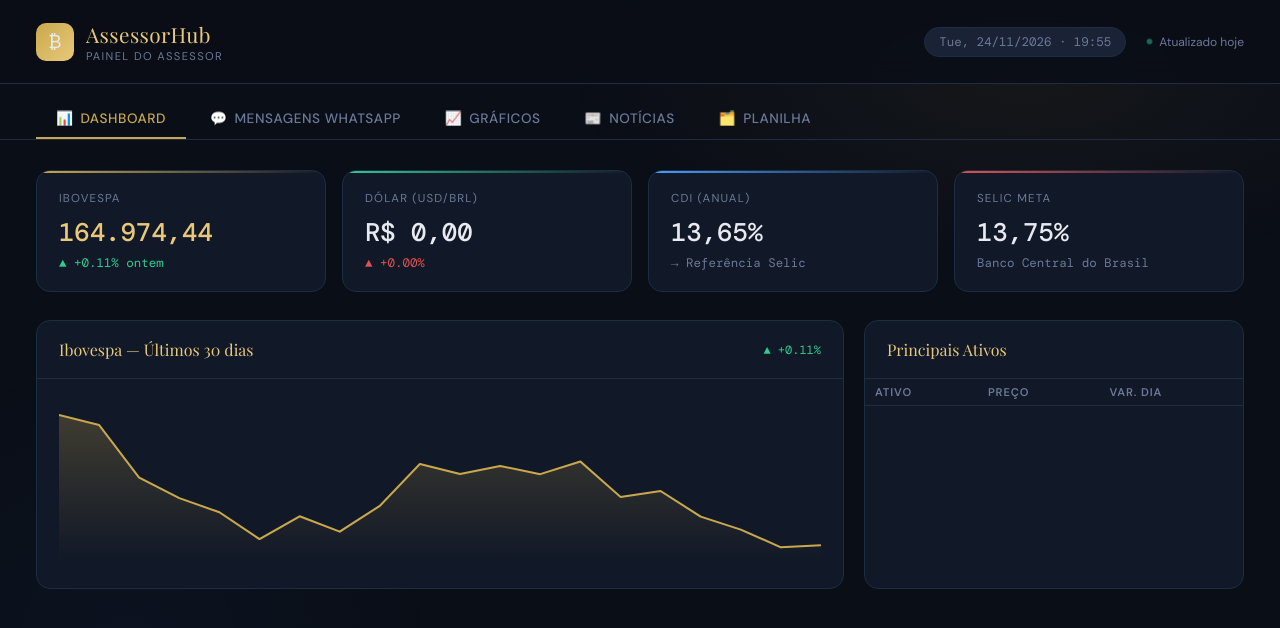
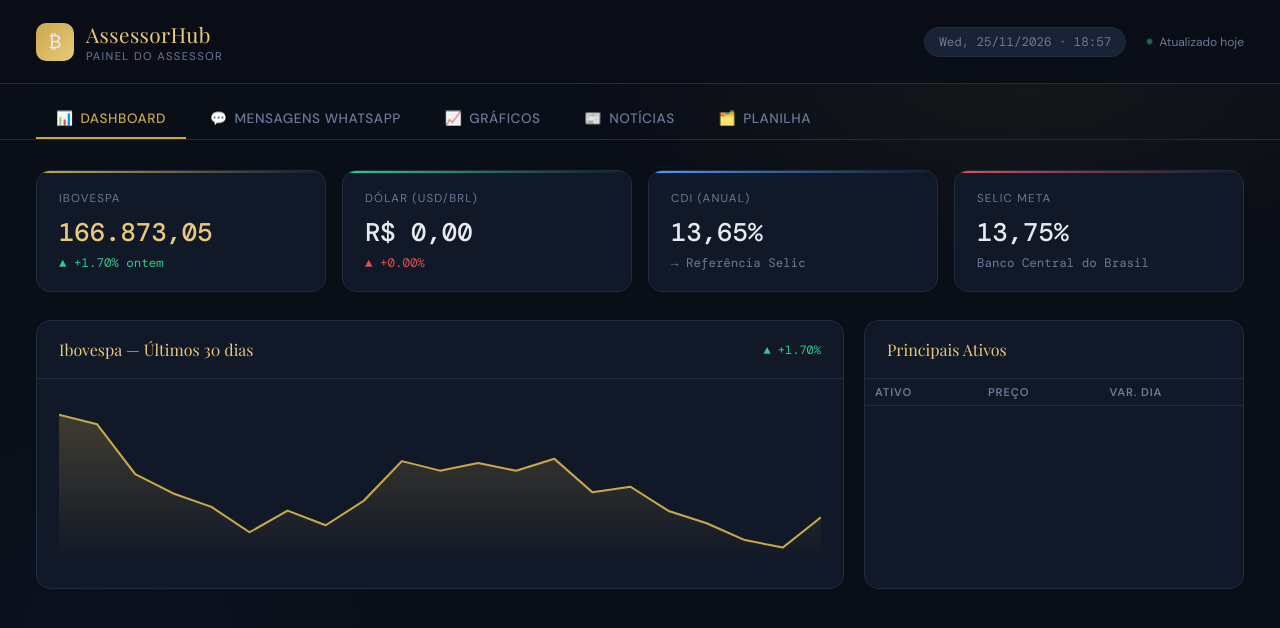
Before and after one commit to joaoferracin/assessor-hub, a plain HTML site: page index.html in a window 1280 px wide. Drawn offline with nearby package versions, Linux system fonts and the light colour scheme.

Commit message:
🔄 Hub atualizado — 25/11/2026 18:57

```diff
--- a/index.html
+++ b/index.html
@@ -3,7 +3,7 @@
 <head>
 <meta charset="UTF-8">
 <meta name="viewport" content="width=device-width, initial-scale=1.0">
-<title>AssessorHub — 24/11/2026</title>
+<title>AssessorHub — 25/11/2026</title>
 <link href="https://fonts.googleapis.com/css2?family=Playfair+Display:wght@400;700&family=DM+Sans:wght@300;400;500;600&family=DM+Mono:wght@400;500&display=swap" rel="stylesheet">
 <style>
   :root {
@@ -135,7 +135,7 @@
     </div>
   </div>
   <div style="display:flex;align-items:center;gap:20px;">
-    <span class="date-pill">Tue, 24/11/2026 · 19:55</span>
+    <span class="date-pill">Wed, 25/11/2026 · 18:57</span>
     <span style="font-size:.75rem;color:var(--muted);display:flex;align-items:center;"><span class="pulse"></span>Atualizado hoje</span>
   </div>
 </header>
@@ -153,8 +153,8 @@
   <div class="kpi-row">
     <div class="kpi-card gold">
       <div class="kpi-label">Ibovespa</div>
-      <div class="kpi-value" style="color:var(--gold-light)">164.974,44</div>
-      <div class="kpi-change" style="color:var(--green)">▲ +0.11% ontem</div>
+      <div class="kpi-value" style="color:var(--gold-light)">166.873,05</div>
+      <div class="kpi-change" style="color:var(--green)">▲ +1.70% ontem</div>
     </div>
     <div class="kpi-card green">
       <div class="kpi-label">Dólar (USD/BRL)</div>
@@ -176,7 +176,7 @@
     <div class="card">
       <div class="card-header">
         <span class="card-title">Ibovespa — Últimos 30 dias</span>
-        <span style="font-size:.75rem;color:var(--green);font-family:'DM Mono',monospace">▲ +0.11%</span>
+        <span style="font-size:.75rem;color:var(--green);font-family:'DM Mono',monospace">▲ +1.70%</span>
       </div>
       <div class="card-body">
         <svg id="mainChart" viewBox="0 0 700 160" preserveAspectRatio="none" style="width:100%;height:160px;"></svg>
@@ -292,7 +292,7 @@
 
 <script>
 // Dados injetados pelo Python
-const IBOV_HISTORY = [176608, 175710, 171006, 169186, 167922, 165529, 167564, 166192, 168499, 172236, 171337, 172060, 171324, 172458, 169295, 169817, 167538, 166376, 164796, 164974.4375];
+const IBOV_HISTORY = [176608, 175710, 171006, 169186, 167922, 165529, 167564, 166192, 168499, 172236, 171337, 172060, 171324, 172458, 169295, 169817, 167538, 166376, 164796, 164090, 166939.4531];
 const NEWS_DATA    = [];
 
 // ── Tabs ──────────────────────────────────────────────────────────────────────
```
